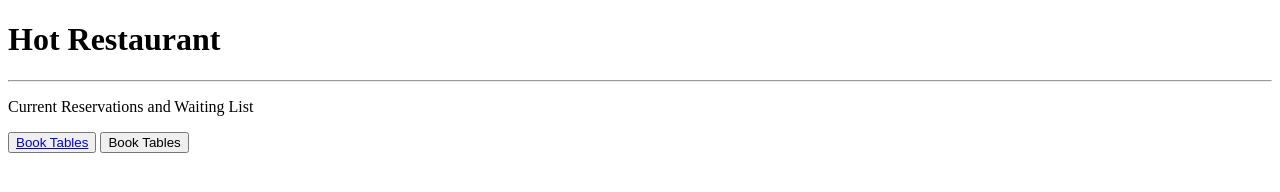
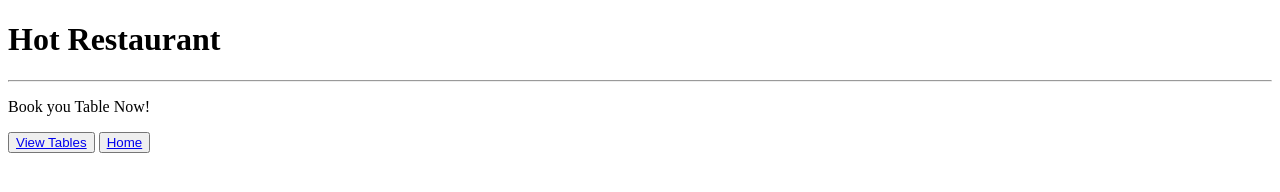
Before and after one commit to DukeWilki/restaurant, a website: page reservations/new.html in a window 1280 px wide. Drawn offline with Linux system fonts and the light colour scheme.

Commit message:
pages show in right buttons

```diff
--- a/app.js
+++ b/app.js
@@ -50,7 +50,7 @@ app.use(express.json());
 
 
   // Basic route that sends the user first to the AJAX Page
-  app.get("*", function(req, res) {
+  app.get("/", function(req, res) {
     res.sendFile(path.join(__dirname, "./reservations/home.html"));
   });
 
@@ -62,6 +62,10 @@ app.use(express.json());
     res.sendFile(path.join(__dirname, "./reservations/view.html"));
   });
 
+  app.get("*", function(req, res) {
+    res.sendFile(path.join(__dirname, "./reservations/home.html"));
+  });
+
 
 
   app.listen(PORT, function() {
--- a/reservations/new.html
+++ b/reservations/new.html
@@ -12,9 +12,9 @@
             <div class="jumbotron">
               <h1 class="display-4">Hot Restaurant</h1>
               <hr class="my-4">
-              <p class="lead">Current Reservations and Waiting List</p>
-              <button class="reserve button"><a href="/reservations/view">Book Tables</a></button>
-              <button class="reserve button" href="./home">Book Tables</button>
+              <p class="lead">Book you Table Now!</p>
+              <button class="reserve button"><a href="/reservations/view">View Tables</a></button>
+              <button class="reserve button"><a href="./home">Home</a></button>
             </div>
           </div>
         </div>
```
Also changed, not shown: reservations/view.html (+2 -2 lines).
